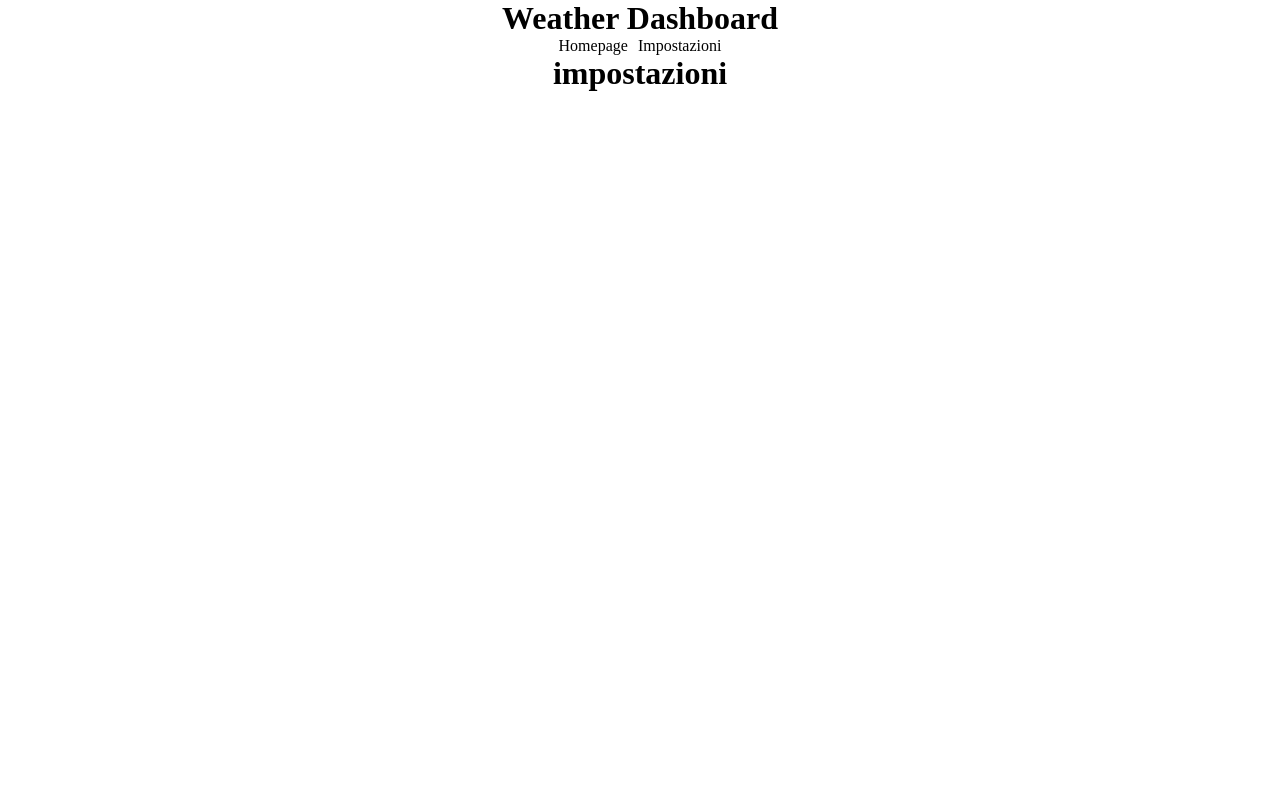
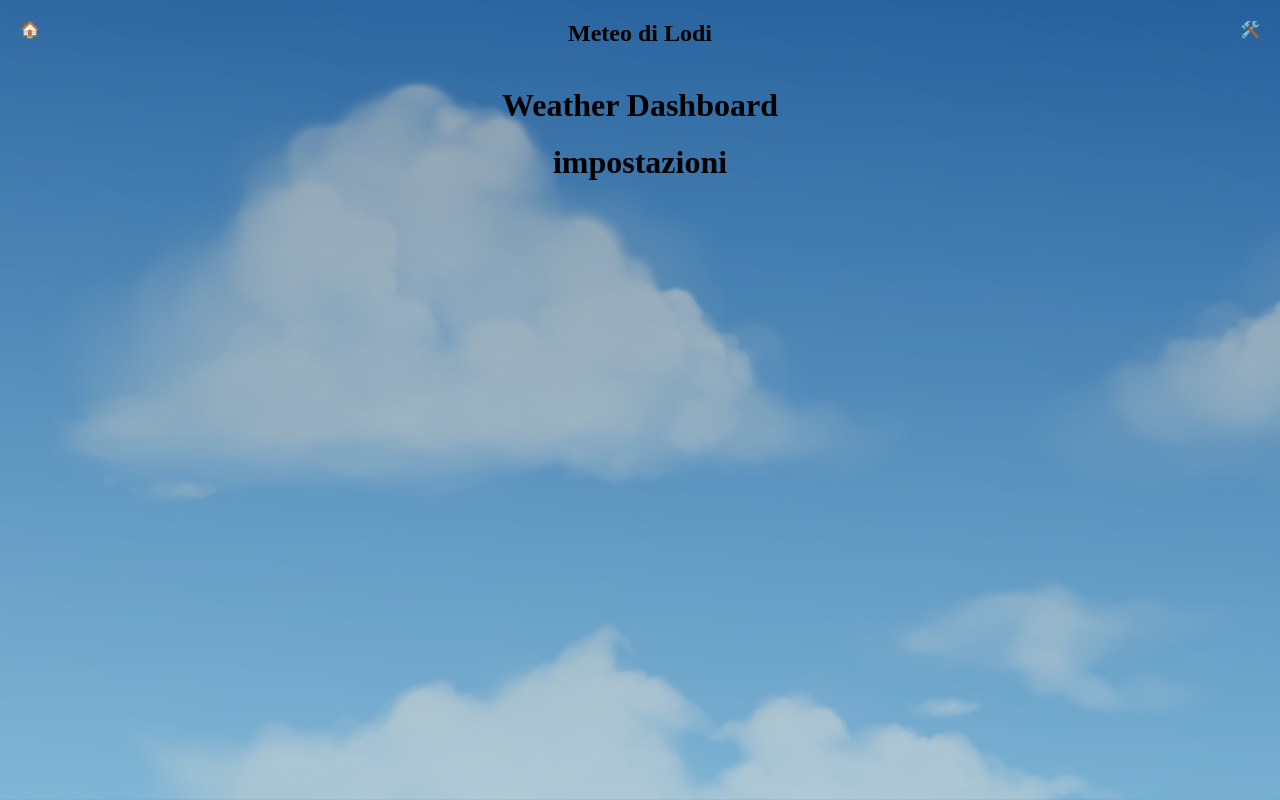
Before and after one commit to willymariino/weather-web-app, a React (Vite) app: page /settings in a window 1280 px wide. Built offline with nearby package versions, Linux system fonts and the light colour scheme.

Commit message:
feat: refactor layout

```diff
--- a/src/components/header.jsx
+++ b/src/components/header.jsx
@@ -4,9 +4,10 @@ import styles from "../styles/Header.module.css"
 function Header() {
     return (
         <>
+            <Navbar />
             <h1 className={styles.title}>Weather Dashboard</h1>
 
-            <Navbar />
+
 
         </>
     )
--- /dev/null
+++ b/src/components/loadingCard.jsx
@@ -0,0 +1,19 @@
+import styles from "../styles/WeatherCard.module.css"
+
+function LoadingCard() {
+
+
+    return (
+        <>
+            <div className={styles.card}>
+
+                <section className={styles.cardSection}>
+                    <h2>loading...</h2>
+                </section>
+
+            </div>
+        </>
+    )
+}
+
+export default LoadingCard
--- a/src/components/navbar.jsx
+++ b/src/components/navbar.jsx
@@ -6,10 +6,11 @@ function Navbar() {
     return (
 
         <nav className={styles.navbar}>
-            <ul className={styles.navList}>
-                <li> <NavLink to="/" className={styles.navLink} >Homepage</NavLink> </li>
-                <li> <NavLink to="/settings" className={styles.navLink}>Impostazioni</NavLink> </li>
-            </ul>
+
+            <NavLink to="/" className={styles.navLink} >🏠</NavLink>
+            <h1>Meteo di Lodi</h1>
+            <NavLink to="/settings" className={styles.navLink}>🛠️</NavLink>
+
         </nav >
 
 
--- a/src/layouts/defaultLayout.jsx
+++ b/src/layouts/defaultLayout.jsx
@@ -1,10 +1,12 @@
 import Header from "../components/header";
+import Background from "../components/background";
 import { Outlet } from "react-router-dom";
 
 function DefaultLayout() {
 
     return (
         <>
+            <Background />
             <Header />
             <Outlet />
         </>
--- a/src/pages/Dashboard.jsx
+++ b/src/pages/Dashboard.jsx
@@ -2,7 +2,7 @@ import { useEffect, useState } from "react";
 import axios from "axios";
 import styles from "../styles/Dashboard.module.css";
 import WeatherCard from "../components/weatherCard";
-import Background from "../components/background";
+import LoadingCard from "../components/loadingCard";
 
 function DashBoard() {
 
@@ -39,16 +39,12 @@ function DashBoard() {
 
     return (
         <>
-            <h1>Condizioni meteo di Lodi</h1>
 
-            <Background />
 
             {weather && weather.current ? (
                 < WeatherCard weather={weather} />
             ) : (
-                <div>
-                    loading
-                </div>
+                <LoadingCard />
             )}
 
             {/* importo la card passando la prop weather al componente figlio*/}
--- a/src/styles/Header.module.css
+++ b/src/styles/Header.module.css
@@ -1,3 +1,3 @@
 .title {
-    text-align: center;
+    margin: 20px;
 }
--- a/src/styles/Navbar.module.css
+++ b/src/styles/Navbar.module.css
@@ -1,6 +1,7 @@
 .navbar {
     display: flex;
-    justify-content: center;
+    justify-content: space-between;
+    padding: 20px;
 }
 
 .navList {
```
